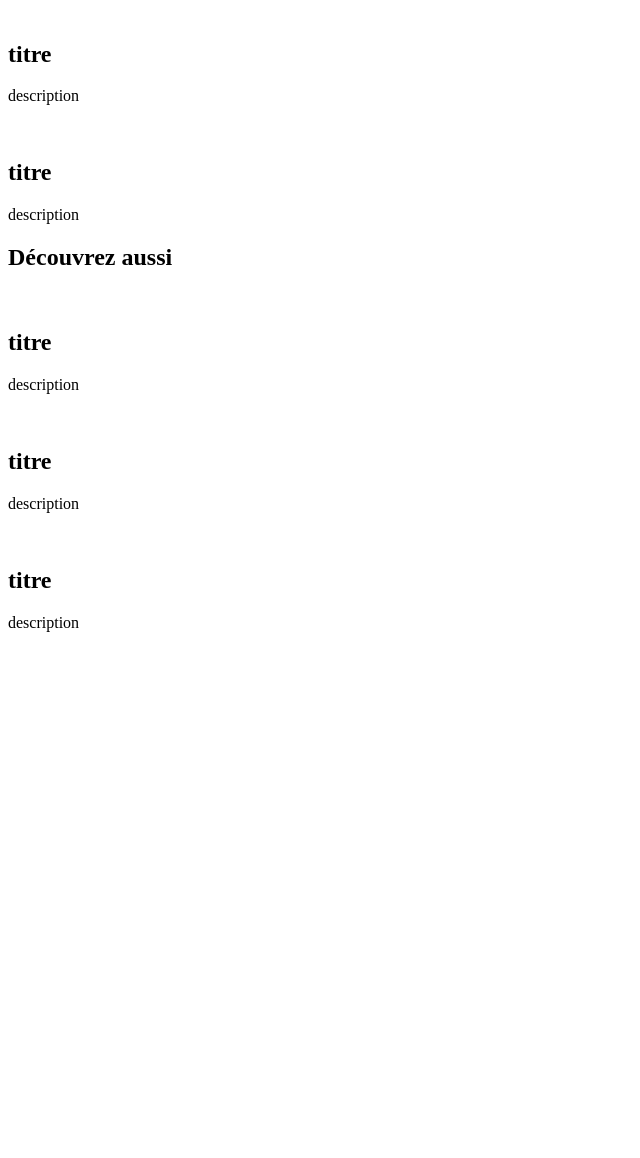
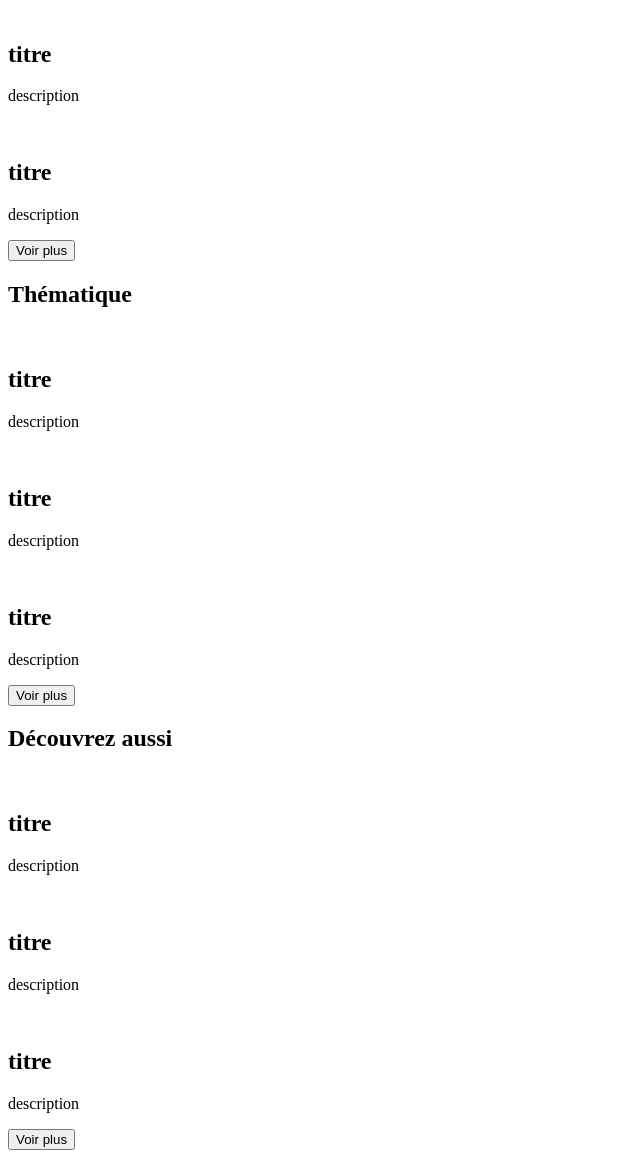
Before and after one commit to M8Gam3/La-Cavernes-Aux-Infos, a PHP site: page / in a window 1280 px wide. Shown: the part 1213-2371 px from the top of the page, without its empty margins (0-640 px from the left). Before the commit the page ends 1845 px from the top, so only its background shows below. Run offline with PHP 8.4, Linux system fonts and the light colour scheme.

Commit message:
button voir plus

```diff
--- a/Le-Monde/index.php
+++ b/Le-Monde/index.php
@@ -67,6 +67,26 @@
                 <p>description</p>
             </div>
         </div>
+        <button>Voir plus</button>
+        <div class="wrap">
+            <h2>Thématique</h2>
+            <div class="thematique">
+                <img src="" alt="">
+                <h2>titre</h2>
+                <p>description</p>
+            </div>
+            <div class="thematique">
+                <img src="" alt="">
+                <h2>titre</h2>
+                <p>description</p>
+            </div>
+            <div class="thematique">
+                <img src="" alt="">
+                <h2>titre</h2>
+                <p>description</p>
+            </div>
+        </div>
+        <button>Voir plus</button>
         <div class="wrap">
             <h2>Découvrez aussi</h2>
             <div class="discover">
@@ -85,8 +105,7 @@
                 <p>description</p>
             </div>
         </div>
-
-
+        <button>Voir plus</button>
     </main>
     <footer>
 
```
